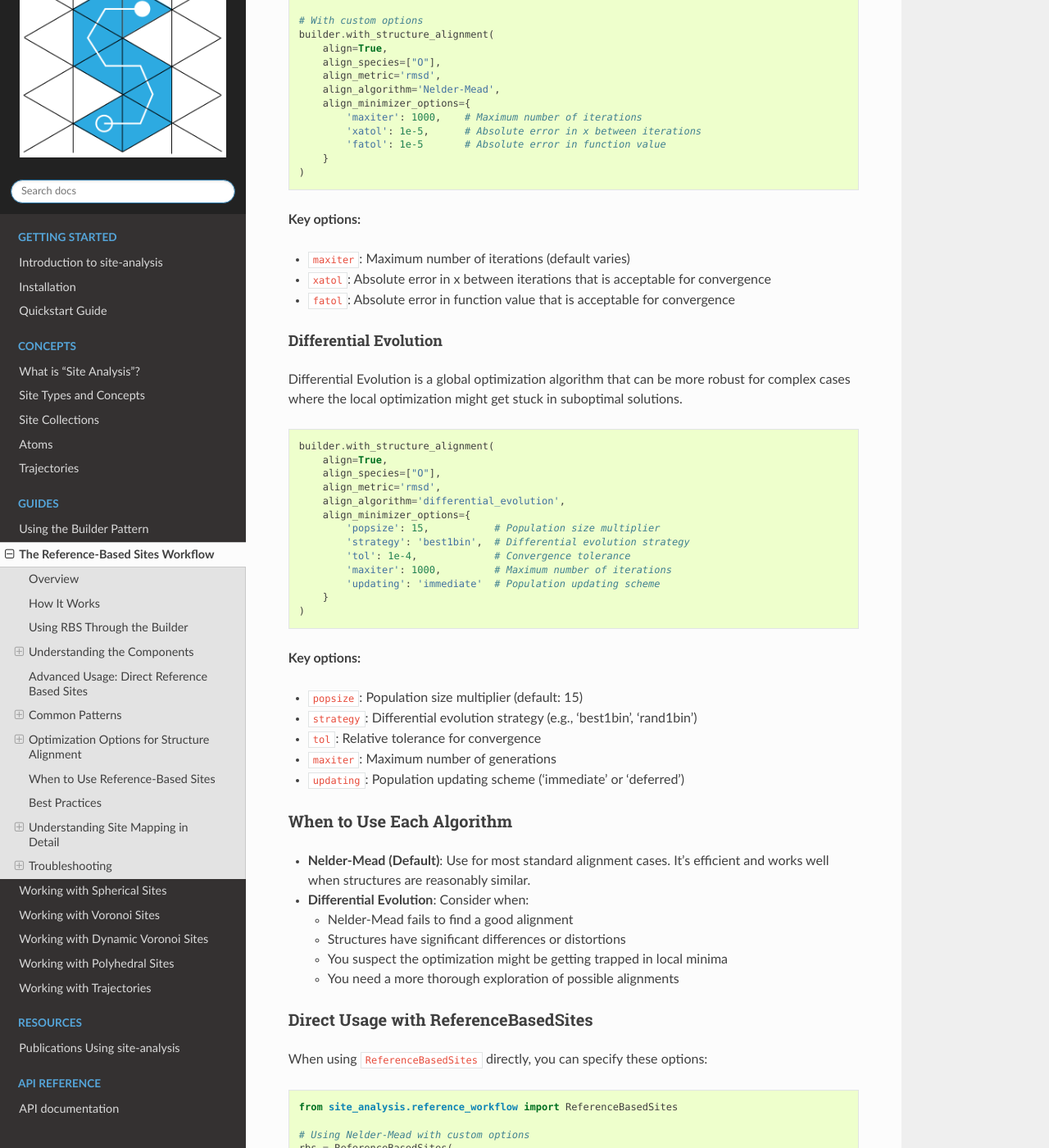
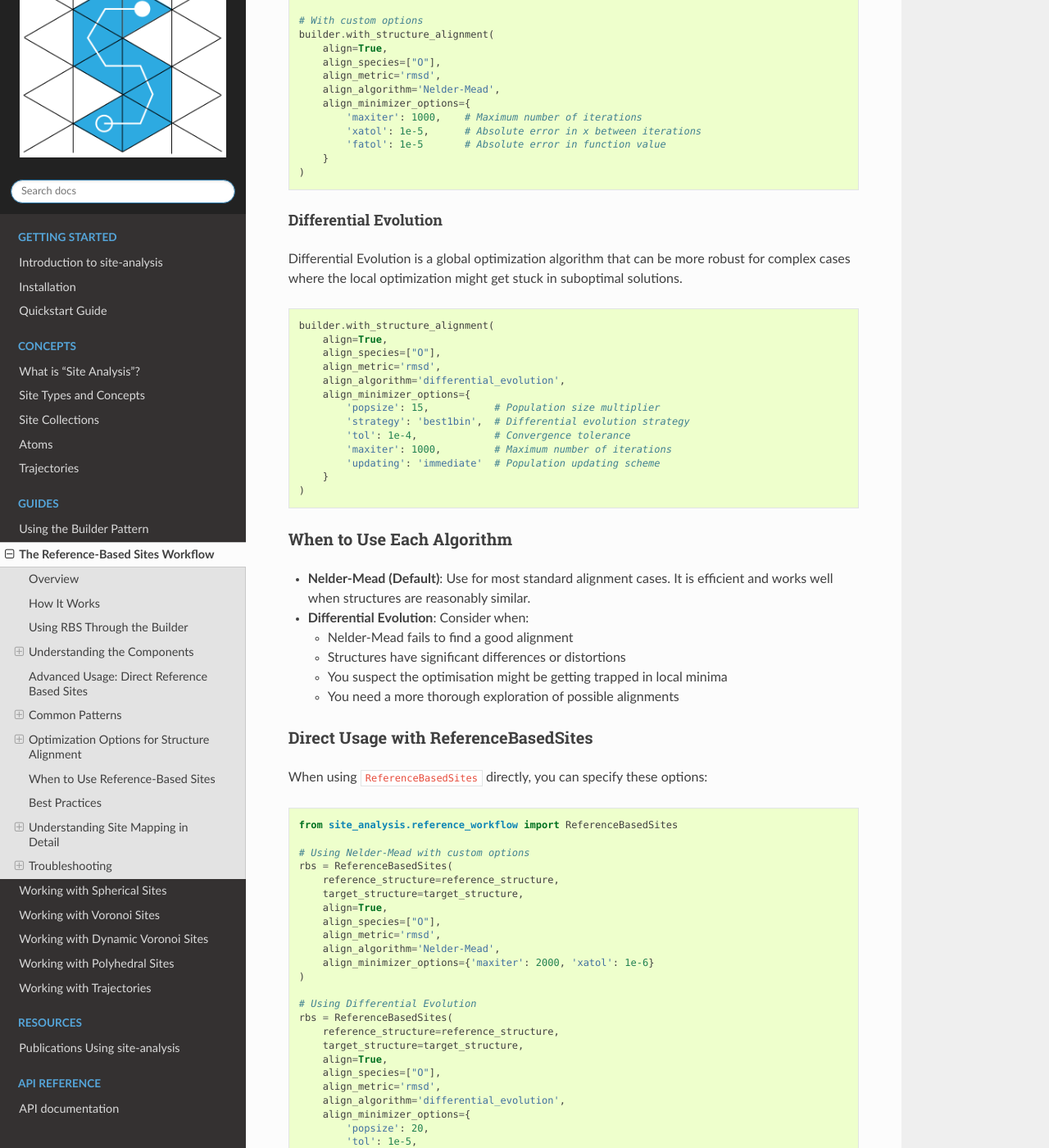
Before and after one commit to bjmorgan/site-analysis, a Sphinx documentation site: the page built from docs/source/guides/reference_workflow.md, in a window 1280 px wide and 1400 px high, scrolled down 5382 px. Shown: the whole window at 82% size. Built offline with Sphinx 7.4.7 and the Read the Docs theme 3.1.0, drawn with Linux system fonts in a browser that asks for light colours; some of the changed text lies outside the part shown.

Commit message:
Updated docs

````diff
--- a/docs/source/guides/reference_workflow.md
+++ b/docs/source/guides/reference_workflow.md
@@ -215,13 +215,13 @@ trajectory = (TrajectoryBuilder()
 
 ## Optimization Options for Structure Alignment
 
-When aligning structures, you can choose between different optimization algorithms with `align_algorithm` and configure their behavior with `align_minimizer_options`. These settings control how the optimal translation vector is found when superimposing structures.
+When aligning structures, you can choose between different optimization algorithms with `align_algorithm` and configure their behavior with `align_minimizer_options`. These settings control how the optimal translation vector is found when aligning structures.
 
 ### Available Algorithms
 
 #### Nelder-Mead (Default)
 
-The Nelder-Mead simplex algorithm is a local optimization method that works well for most structure alignment cases. It's efficient and doesn't require derivative information.
+The Nelder-Mead simplex algorithm is a local optimization method that works well for most structure alignment cases.
 
 ```python
 # Basic usage with default settings
@@ -244,12 +244,6 @@ builder.with_structure_alignment(
     }
 )
 ```
-
-**Key options:**
-- `maxiter`: Maximum number of iterations (default varies)
-- `xatol`: Absolute error in x between iterations that is acceptable for convergence
-- `fatol`: Absolute error in function value that is acceptable for convergence
-
 #### Differential Evolution
 
 Differential Evolution is a global optimization algorithm that can be more robust for complex cases where the local optimization might get stuck in suboptimal solutions.
@@ -269,22 +263,14 @@ builder.with_structure_alignment(
     }
 )
 ```
-
-**Key options:**
-- `popsize`: Population size multiplier (default: 15)
-- `strategy`: Differential evolution strategy (e.g., 'best1bin', 'rand1bin')
-- `tol`: Relative tolerance for convergence
-- `maxiter`: Maximum number of generations
-- `updating`: Population updating scheme ('immediate' or 'deferred')
-
 ### When to Use Each Algorithm
 
-- **Nelder-Mead (Default)**: Use for most standard alignment cases. It's efficient and works well when structures are reasonably similar.
+- **Nelder-Mead (Default)**: Use for most standard alignment cases. It is efficient and works well when structures are reasonably similar.
 
 - **Differential Evolution**: Consider when:
   - Nelder-Mead fails to find a good alignment
   - Structures have significant differences or distortions
-  - You suspect the optimization might be getting trapped in local minima
+  - You suspect the optimisation might be getting trapped in local minima
   - You need a more thorough exploration of possible alignments
 
 ### Direct Usage with ReferenceBasedSites
@@ -329,6 +315,7 @@ If alignment is failing or giving poor results:
 2. Adjust tolerance parameters to be more lenient
 3. Increase iteration limits
 4. Check alignment quality metrics after alignment:
+5. Check your reference and target structures to ensure that alignemnt is possible in principle.
 
 ```python
 # When using RBS directly
````
